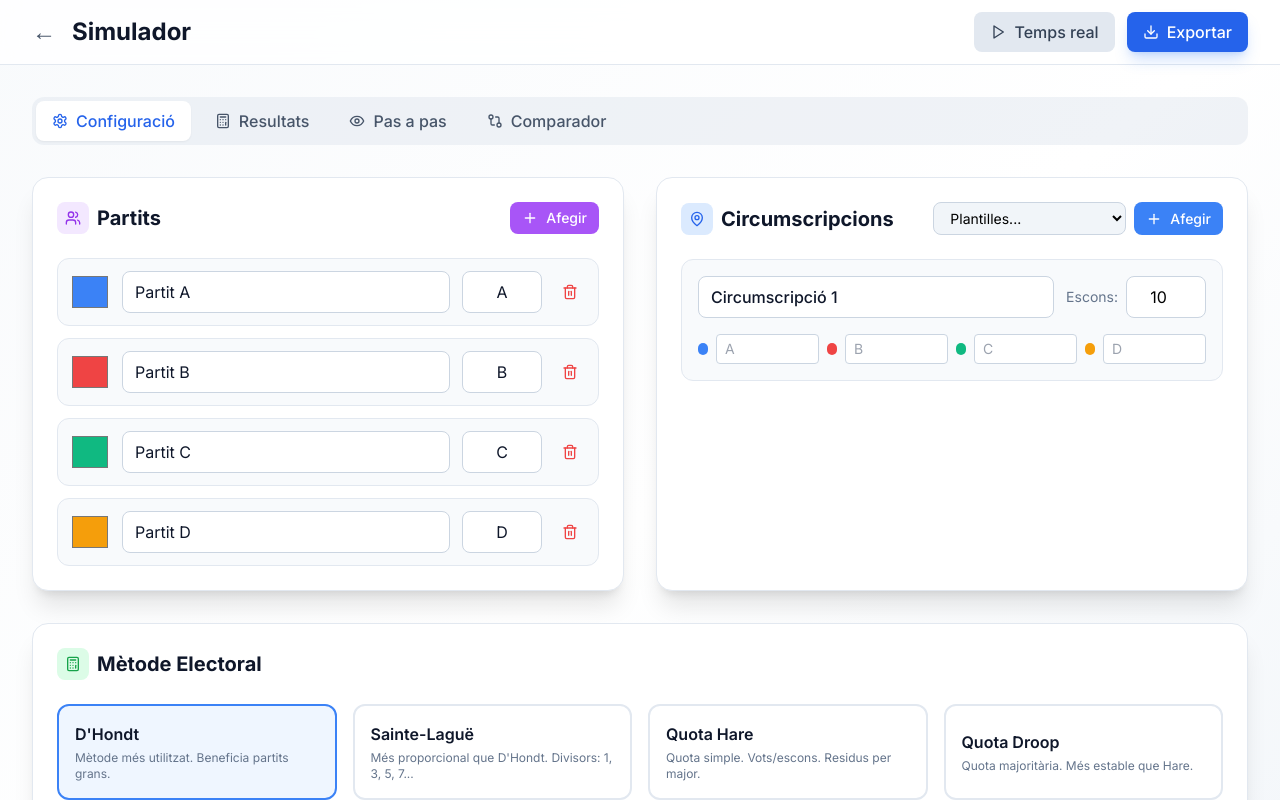
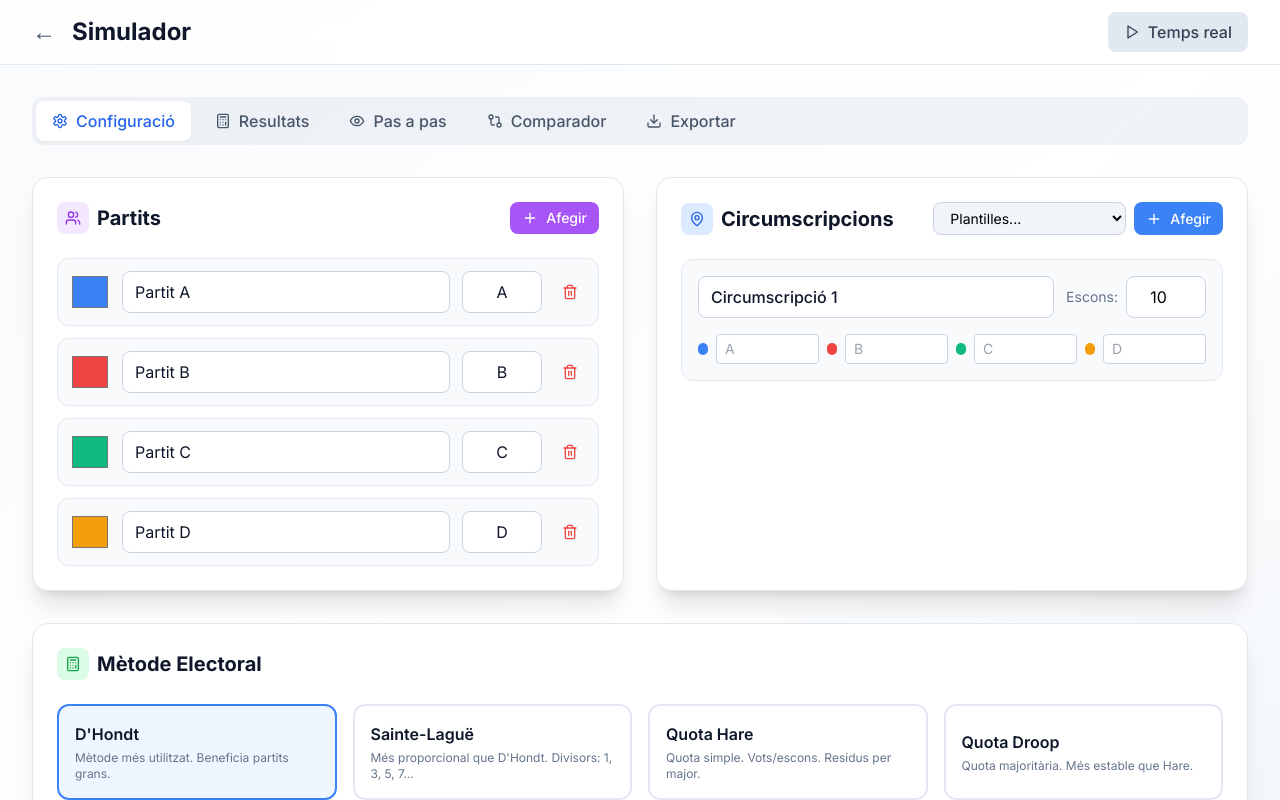
Before and after one commit to rgrandia/BigElecto, a Next.js app: page /simulator in a window 1280 px wide. Shown: the top 800 px of the page. Built offline with nearby package versions, Linux system fonts and the light colour scheme.

Commit message:
Update page.tsx

```diff
--- a/src/app/simulator/page.tsx
+++ b/src/app/simulator/page.tsx
@@ -28,6 +28,8 @@ import {
   PartyResult
 } from '@/lib/calculations/electoralMethods';
 import Hemicycle from '@/components/Hemicycle';
+import StepByStep from '@/components/StepByStep';
+import ExportPanel from '@/components/ExportPanel';
 import ThemeToggle from '@/components/ThemeToggle';
 import Link from 'next/link';
 
@@ -46,7 +48,7 @@ interface Constituency {
   id: string;
   name: string;
   seats: number;
-  votes: Record<string, number>; // partyId -> votes
+  votes: Record<string, number>;
 }
 
 interface Coalition {
@@ -102,7 +104,6 @@ const PRESET_COLORS = [
 ];
 
 export default function SimulatorPage() {
-  // Estat principal
   const [parties, setParties] = useState<Party[]>([
     { id: '1', name: 'Partit A', shortName: 'A', color: '#3b82f6', votes: 120000 },
     { id: '2', name: 'Partit B', shortName: 'B', color: '#ef4444', votes: 95000 },
@@ -118,13 +119,12 @@ export default function SimulatorPage() {
   const [method, setMethod] = useState<ElectoralMethod>('dhondt');
   const [threshold, setThreshold] = useState(3);
   const [results, setResults] = useState<ConstituencyResult[]>([]);
-  const [activeTab, setActiveTab] = useState<'setup' | 'results' | 'stepbystep' | 'compare'>('setup');
+  const [activeTab, setActiveTab] = useState<'setup' | 'results' | 'stepbystep' | 'compare' | 'export'>('setup');
   const [showComparison, setShowComparison] = useState(false);
   const [comparisonResults, setComparisonResults] = useState<Record<ElectoralMethod, ConstituencyResult[]>>({} as any);
   const [isRealTime, setIsRealTime] = useState(false);
   const [selectedTemplate, setSelectedTemplate] = useState<string>('');
 
-  // Calcular resultats
   const calculateResults = useCallback(() => {
     const newResults = constituencies.map(constituency => {
       const votes = parties.map(p => ({
@@ -139,7 +139,6 @@ export default function SimulatorPage() {
 
     setResults(newResults);
 
-    // Calcular comparació si està activa
     if (showComparison) {
       const comparison: Record<ElectoralMethod, ConstituencyResult[]> = {} as any;
       METHODS.forEach(m => {
@@ -158,14 +157,12 @@ export default function SimulatorPage() {
     }
   }, [parties, constituencies, method, threshold, showComparison]);
 
-  // Càlcul en temps real
   useEffect(() => {
     if (isRealTime) {
       calculateResults();
     }
   }, [isRealTime, parties, constituencies, method, threshold, calculateResults]);
 
-  // Gestió de partits
   const addParty = () => {
     const newId = (parties.length + 1).toString();
     setParties([...parties, {
@@ -187,7 +184,6 @@ export default function SimulatorPage() {
     }
   };
 
-  // Gestió de circumscripcions
   const addConstituency = () => {
     const newId = (constituencies.length + 1).toString();
     setConstituencies([...constituencies, {
@@ -216,7 +212,6 @@ export default function SimulatorPage() {
     ));
   };
 
-  // Aplicar plantilla
   const applyTemplate = (templateKey: string) => {
     const template = TEMPLATES[templateKey as keyof typeof TEMPLATES];
     if (template) {
@@ -230,25 +225,6 @@ export default function SimulatorPage() {
     }
   };
 
-  // Exportar a JSON
-  const exportJSON = () => {
-    const data = {
-      parties,
-      constituencies,
-      coalitions,
-      method,
-      threshold,
-      timestamp: new Date().toISOString()
-    };
-    const blob = new Blob([JSON.stringify(data, null, 2)], { type: 'application/json' });
-    const url = URL.createObjectURL(blob);
-    const a = document.createElement('a');
-    a.href = url;
-    a.download = `bigelecto-scenario-${Date.now()}.json`;
-    a.click();
-  };
-
-  // Totals
   const totalSeats = results.reduce((sum, r) => sum + r.totalSeats, 0);
   const aggregatedResults = results.reduce((acc, constituency) => {
     constituency.parties.forEach(p => {
@@ -262,9 +238,16 @@ export default function SimulatorPage() {
 
   const sortedResults = Object.values(aggregatedResults).sort((a, b) => b.seats - a.seats);
 
+  const tabs = [
+    { id: 'setup', label: 'Configuració', icon: Settings },
+    { id: 'results', label: 'Resultats', icon: Calculator },
+    { id: 'stepbystep', label: 'Pas a pas', icon: Eye },
+    { id: 'compare', label: 'Comparador', icon: GitCompare },
+    { id: 'export', label: 'Exportar', icon: Download },
+  ];
+
   return (
     <div className="min-h-screen bg-gradient-to-br from-slate-50 via-white to-slate-100 dark:from-slate-950 dark:via-slate-900 dark:to-slate-950 transition-colors duration-300">
-      {/* Header */}
       <header className="sticky top-0 z-50 backdrop-blur-xl bg-white/80 dark:bg-slate-950/80 border-b border-slate-200 dark:border-slate-800">
         <div className="max-w-7xl mx-auto px-4 sm:px-6 lg:px-8 h-16 flex items-center justify-between">
           <div className="flex items-center gap-4">
@@ -289,29 +272,13 @@ export default function SimulatorPage() {
               {isRealTime ? <Pause className="w-4 h-4" /> : <Play className="w-4 h-4" />}
               <span className="hidden sm:inline">{isRealTime ? 'Temps real ON' : 'Temps real'}</span>
             </motion.button>
-
-            <motion.button
-              whileHover={{ scale: 1.05 }}
-              whileTap={{ scale: 0.95 }}
-              onClick={exportJSON}
-              className="flex items-center gap-2 px-4 py-2 bg-blue-600 hover:bg-blue-700 text-white rounded-lg font-medium shadow-lg shadow-blue-500/25"
-            >
-              <Download className="w-4 h-4" />
-              <span className="hidden sm:inline">Exportar</span>
-            </motion.button>
           </div>
         </div>
       </header>
 
       <main className="max-w-7xl mx-auto px-4 sm:px-6 lg:px-8 py-8">
-        {/* Tabs */}
         <div className="flex flex-wrap gap-2 mb-8 p-1 bg-slate-200/50 dark:bg-slate-800/50 rounded-xl">
-          {[
-            { id: 'setup', label: 'Configuració', icon: Settings },
-            { id: 'results', label: 'Resultats', icon: Calculator },
-            { id: 'stepbystep', label: 'Pas a pas', icon: Eye },
-            { id: 'compare', label: 'Comparador', icon: GitCompare },
-          ].map(tab => (
+          {tabs.map(tab => (
             <button
               key={tab.id}
               onClick={() => setActiveTab(tab.id as any)}
@@ -336,7 +303,6 @@ export default function SimulatorPage() {
               exit={{ opacity: 0, y: -20 }}
               className="grid grid-cols-1 lg:grid-cols-2 gap-8"
             >
-              {/* Panel de partits */}
               <div className="bg-white dark:bg-slate-900 rounded-2xl p-6 border border-slate-200 dark:border-slate-800 shadow-xl">
                 <div className="flex items-center justify-between mb-6">
                   <h2 className="text-xl font-bold text-slate-900 dark:text-white flex items-center gap-2">
@@ -396,7 +362,6 @@ export default function SimulatorPage() {
                 </div>
               </div>
 
-              {/* Panel de circumscripcions */}
               <div className="bg-white dark:bg-slate-900 rounded-2xl p-6 border border-slate-200 dark:border-slate-800 shadow-xl">
                 <div className="flex items-center justify-between mb-6">
                   <h2 className="text-xl font-bold text-slate-900 dark:text-white flex items-center gap-2">
@@ -482,7 +447,6 @@ export default function SimulatorPage() {
                 </div>
               </div>
 
-              {/* Configuració del mètode */}
               <div className="lg:col-span-2 bg-white dark:bg-slate-900 rounded-2xl p-6 border border-slate-200 dark:border-slate-800 shadow-xl">
                 <h2 className="text-xl font-bold text-slate-900 dark:text-white mb-6 flex items-center gap-2">
                   <span className="w-8 h-8 bg-green-100 dark:bg-green-900/30 rounded-lg flex items-center justify-center text-green-600 dark:text-green-400">
@@ -542,7 +506,6 @@ export default function SimulatorPage() {
               exit={{ opacity: 0, scale: 0.95 }}
               className="space-y-8"
             >
-              {/* Hemicicle */}
               <div className="bg-white dark:bg-slate-900 rounded-2xl p-8 border border-slate-200 dark:border-slate-800 shadow-xl">
                 <h2 className="text-2xl font-bold text-slate-900 dark:text-white mb-6 text-center">
                   Distribució Parlamentària
@@ -559,7 +522,6 @@ export default function SimulatorPage() {
                 />
               </div>
 
-              {/* Taula de resultats */}
               <div className="bg-white dark:bg-slate-900 rounded-2xl overflow-hidden border border-slate-200 dark:border-slate-800 shadow-xl">
                 <table className="w-full">
                   <thead className="bg-slate-50 dark:bg-slate-800">
@@ -607,6 +569,50 @@ export default function SimulatorPage() {
                     })}
                   </tbody>
                 </table>
+              </div>
+            </motion.div>
+          )}
+
+          {activeTab === 'stepbystep' && results.length > 0 && (
+            <motion.div
+              key="stepbystep"
+              initial={{ opacity: 0, x: 20 }}
+              animate={{ opacity: 1, x: 0 }}
+              exit={{ opacity: 0, x: -20 }}
+              className="max-w-4xl mx-auto"
+            >
+              <div className="bg-white dark:bg-slate-900 rounded-2xl p-8 border border-slate-200 dark:border-slate-800 shadow-xl">
+                <h2 className="text-2xl font-bold text-slate-900 dark:text-white mb-6 flex items-center gap-2">
+                  <Eye className="w-6 h-6 text-blue-500" />
+                  Repartiment pas a pas
+                </h2>
+                {results.map((result, idx) => (
+                  <div key={idx} className="mb-8">
+                    {results.length > 1 && (
+                      <h3 className="text-lg font-semibold text-slate-700 dark:text-slate-300 mb-4">
+                        {result.name || `Circumscripció ${idx + 1}`} ({result.totalSeats} escons)
+                      </h3>
+                    )}
+                    <StepByStep result={result} />
+                  </div>
+                ))}
+              </div>
+            </motion.div>
+          )}
+
+          {activeTab === 'export' && results.length > 0 && (
+            <motion.div
+              key="export"
+              initial={{ opacity: 0, scale: 0.95 }}
+              animate={{ opacity: 1, scale: 1 }}
+              exit={{ opacity: 0, scale: 0.95 }}
+            >
+              <div className="bg-white dark:bg-slate-900 rounded-2xl p-8 border border-slate-200 dark:border-slate-800 shadow-xl">
+                <h2 className="text-2xl font-bold text-slate-900 dark:text-white mb-6 flex items-center gap-2">
+                  <Download className="w-6 h-6 text-green-500" />
+                  Exportar resultats
+                </h2>
+                <ExportPanel results={results} method={method} threshold={threshold} />
               </div>
             </motion.div>
           )}
```
